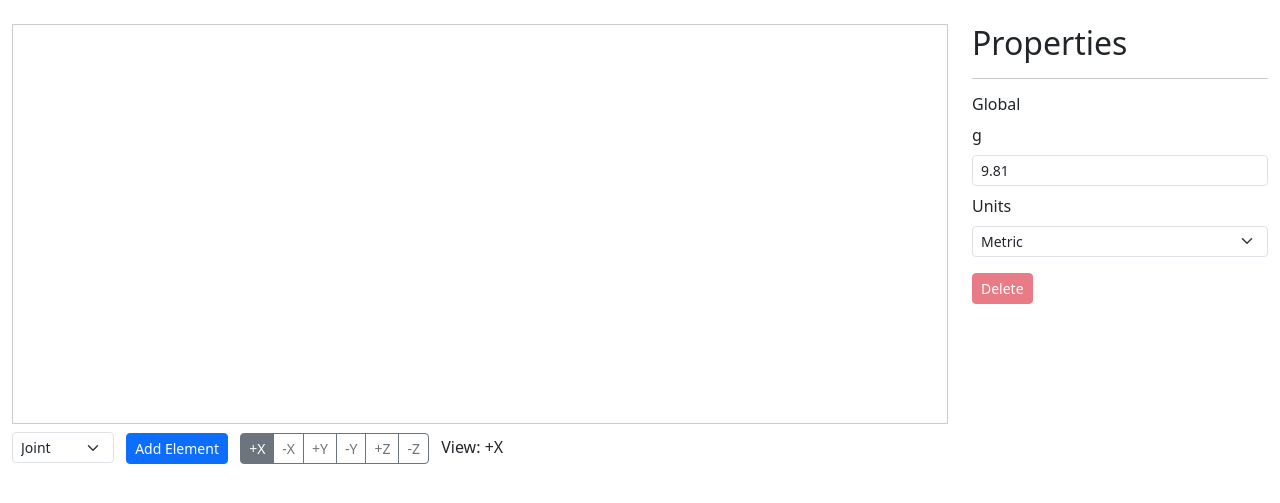
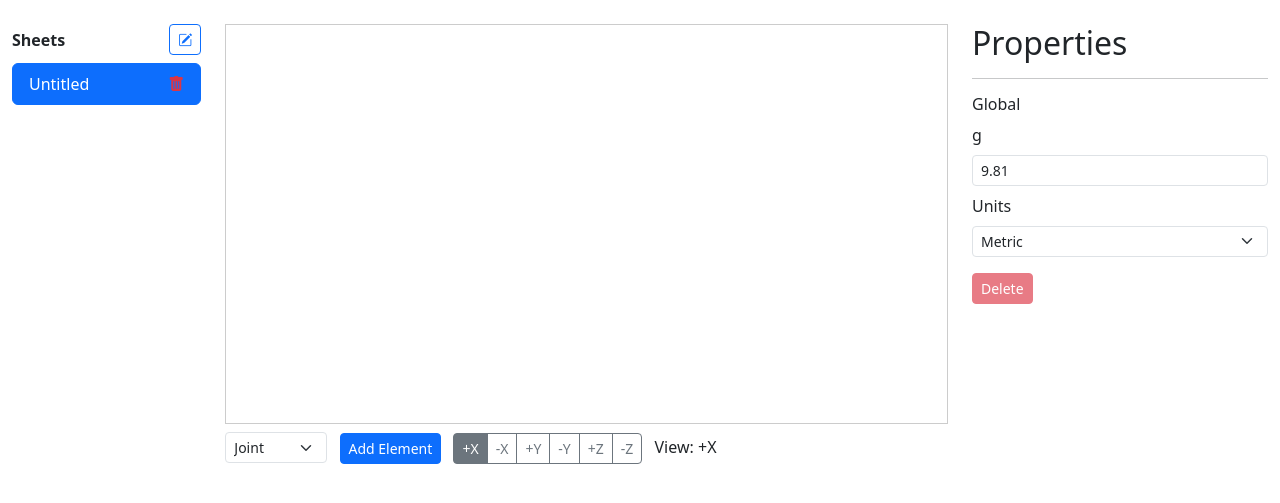
Before and after one commit to nathankjer/timber, a Flask app: page / in a window 1280 px wide. Shown: the part 56-559 px from the top of the page. Run offline with Flask 3, Linux system fonts and the light colour scheme; the visitor is signed in with stand-in values (Sample User, id 1); data comes from the database, SQL or seed files in the repository; data that the repository does not hold is empty.

Commit message:
feat(ui): add sheet manager

```diff
--- a/src/app.py
+++ b/src/app.py
@@ -50,15 +50,19 @@ def create_app(config_object: str | None = None) -> Flask:
 
     @app.get("/")
     def index():
+        """Landing page showing a user's sheets."""
         sheet_id = None
+        sheets = []
         if current_user.is_authenticated:
-            sheet = Sheet.query.filter_by(user_id=current_user.id).first()
-            if sheet is None:
+            sheets = Sheet.query.filter_by(user_id=current_user.id).all()
+            if not sheets:
                 sheet = Sheet(name="Untitled", user_id=current_user.id)
                 db.session.add(sheet)
                 db.session.commit()
-            sheet_id = sheet.id
-        return render_template("index.html", sheet_id=sheet_id)
+                sheets = [sheet]
+            sheet_id = sheets[0].id
+            sheets = [{"id": s.id, "name": s.name} for s in sheets]
+        return render_template("index.html", sheet_id=sheet_id, sheets=sheets)
 
     # --- Routes -------------------------------------------------------
     @app.post("/solve")
--- a/src/timber/sheet.py
+++ b/src/timber/sheet.py
@@ -10,6 +10,14 @@ from .extensions import db
 from .models import Sheet, Element, Action
 
 sheet_bp = Blueprint("sheet", __name__, url_prefix="/sheet")
+
+
+@sheet_bp.get("")
+@login_required
+def list_sheets():
+    """Return all sheets for the current user."""
+    sheets = Sheet.query.filter_by(user_id=current_user.id).all()
+    return jsonify([{"id": s.id, "name": s.name} for s in sheets])
 
 
 @sheet_bp.post("")
@@ -54,3 +62,19 @@ def record_action():
 
     db.session.commit()
     return jsonify({"status": "ok"})
+
+
+@sheet_bp.delete("/<int:sheet_id>")
+@login_required
+def delete_sheet(sheet_id: int):
+    """Delete a sheet, ensuring at least one remains."""
+    sheet = Sheet.query.filter_by(id=sheet_id, user_id=current_user.id).first()
+    if not sheet:
+        abort(404)
+    if Sheet.query.filter_by(user_id=current_user.id).count() <= 1:
+        return jsonify({"error": "last-sheet"}), 400
+    Element.query.filter_by(sheet_id=sheet_id).delete()
+    Action.query.filter_by(sheet_id=sheet_id).delete()
+    db.session.delete(sheet)
+    db.session.commit()
+    return jsonify({"status": "deleted"})
--- a/src/timber/templates/index.html
+++ b/src/timber/templates/index.html
@@ -1,10 +1,24 @@
 {% extends 'base.html' %}
 {% block title %}Home{% endblock %}
 {% block content %}
-<div class="container-fluid mt-4" data-sheet-id="{{ sheet_id }}">
+<div class="container-fluid mt-4" data-sheet-id="{{ sheet_id }}" data-sheets='{{ sheets | tojson }}'>
   {% if current_user.is_authenticated %}
   <div class="row">
-    <div class="col-md-9" id="canvas-pane">
+    <div class="col-md-2" id="sheet-pane">
+      <div class="d-flex justify-content-between align-items-center mb-2">
+        <span class="fw-bold">Sheets</span>
+        <button id="new-sheet" class="btn btn-sm btn-outline-primary" title="New Sheet"><i class="bi bi-pencil-square"></i></button>
+      </div>
+      <ul class="list-group" id="sheet-list">
+        {% for s in sheets %}
+        <li class="list-group-item d-flex justify-content-between align-items-center sheet-item{% if s.id == sheet_id %} active{% endif %}" data-sheet-id="{{ s.id }}">
+          <span>{{ s.name }}</span>
+          <i class="bi bi-trash-fill text-danger delete-sheet" role="button" aria-label="Delete"></i>
+        </li>
+        {% endfor %}
+      </ul>
+    </div>
+    <div class="col-md-7" id="canvas-pane">
       <svg id="canvas" style="border:1px solid #ccc; width:100%; height:400px;"></svg>
       <div class="mt-2" id="canvas-tools">
         <select id="element-type" class="form-select form-select-sm d-inline w-auto me-2">
@@ -42,7 +56,9 @@
 </div>
 {% if current_user.is_authenticated %}
 <script>
-const sheetId = document.querySelector('[data-sheet-id]').dataset.sheetId;
+const containerEl = document.querySelector('[data-sheet-id]');
+let sheetId = parseInt(containerEl.dataset.sheetId);
+let sheets = JSON.parse(containerEl.dataset.sheets || '[]');
 let elements = [];
 let selectedId = null;
 let dragId = null;
@@ -59,6 +75,72 @@ let panStartY = 0;
 let panOrigX = 0;
 let panOrigY = 0;
 const globalProps = { g: 9.81, units: 'metric' };
+
+function renderSheetList() {
+  const list = document.getElementById('sheet-list');
+  if (!list) return;
+  list.innerHTML = '';
+  sheets.forEach(s => {
+    const li = document.createElement('li');
+    li.className = 'list-group-item d-flex justify-content-between align-items-center sheet-item';
+    if (s.id === sheetId) li.classList.add('active');
+    li.dataset.sheetId = s.id;
+    li.innerHTML = `<span>${s.name}</span><i class="bi bi-trash-fill text-danger delete-sheet" role="button" aria-label="Delete"></i>`;
+    list.appendChild(li);
+  });
+}
+
+async function createSheet() {
+  const resp = await fetch('/sheet', { method: 'POST', headers: { 'Content-Type': 'application/json' }, body: JSON.stringify({ name: 'Untitled' }) });
+  if (resp.ok) {
+    const data = await resp.json();
+    sheets.push({ id: data.id, name: data.name });
+    sheetId = data.id;
+    elements = [];
+    renderSheetList();
+    loadState();
+  }
+}
+
+async function deleteSheet(id) {
+  const resp = await fetch(`/sheet/${id}`, { method: 'DELETE' });
+  if (resp.ok) {
+    sheets = sheets.filter(s => s.id !== id);
+    if (!sheets.length) {
+      await createSheet();
+      return;
+    }
+    sheetId = sheets[0].id;
+    renderSheetList();
+    loadState();
+  } else {
+    const data = await resp.json().catch(() => ({}));
+    if (data.error === 'last-sheet') {
+      alert('Cannot delete the last sheet.');
+    }
+  }
+}
+
+document.getElementById('new-sheet').addEventListener('click', createSheet);
+document.getElementById('sheet-list').addEventListener('click', ev => {
+  const del = ev.target.closest('.delete-sheet');
+  const item = ev.target.closest('.sheet-item');
+  if (del && item) {
+    deleteSheet(parseInt(item.dataset.sheetId));
+    ev.stopPropagation();
+    return;
+  }
+  if (item) {
+    const id = parseInt(item.dataset.sheetId);
+    if (id !== sheetId) {
+      sheetId = id;
+      renderSheetList();
+      loadState();
+    }
+  }
+});
+
+renderSheetList();
 
 function projectPoint(p) {
   switch (currentView) {
```
